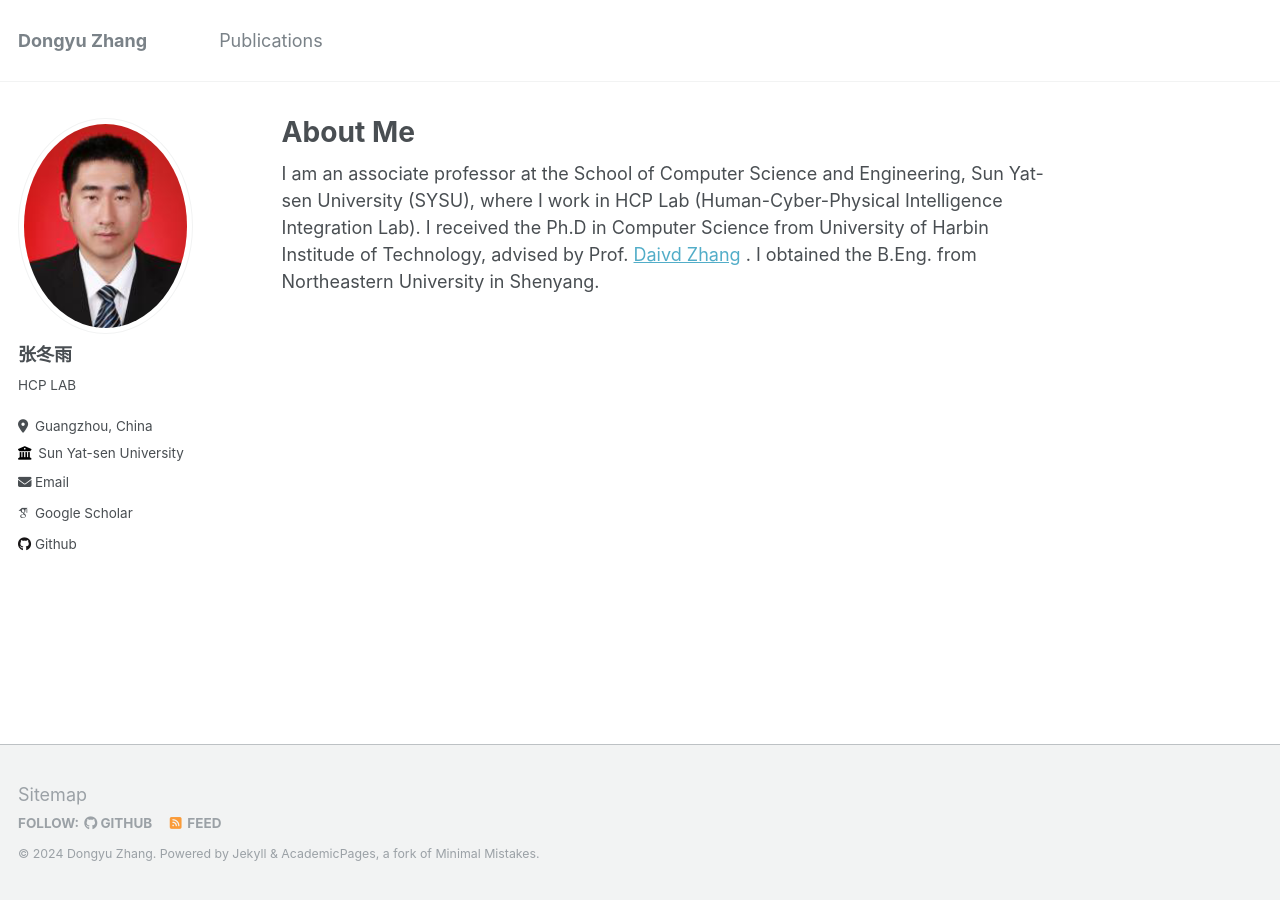
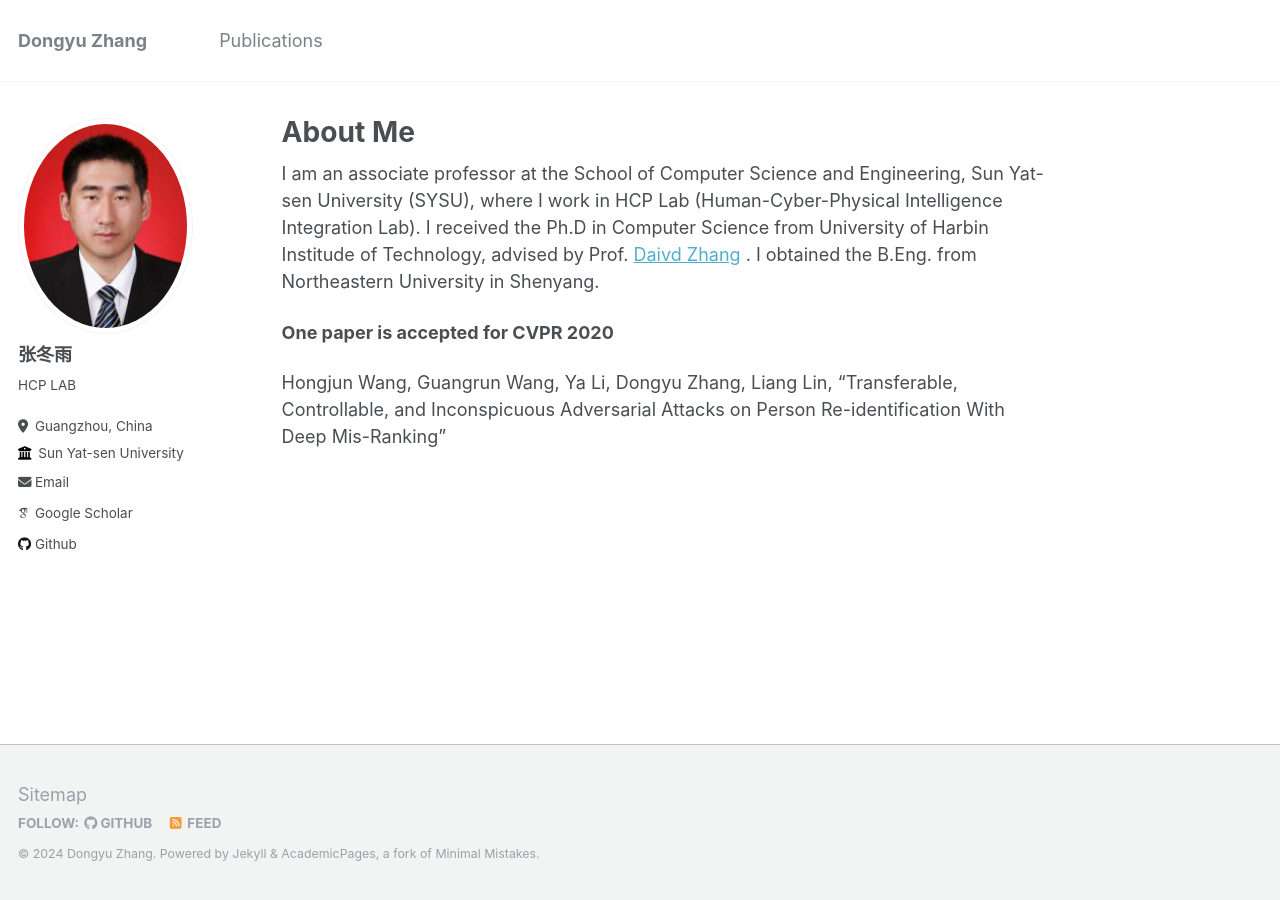
Before and after one commit to cszhangdy/cszhangdy.github.io, a Jekyll site: the page built from _pages/about.md, in a window 1280 px wide. Built offline with Jekyll 4.4.1, drawn with Linux system fonts in a browser that asks for light colours; some web fonts are replaced.

Commit message:
Update about.md

```diff
--- a/_pages/about.md
+++ b/_pages/about.md
@@ -8,3 +8,8 @@
 ---
 
 I am an associate professor  at the School of Computer Science and Engineering, Sun Yat-sen University (SYSU), where I work in HCP Lab (Human-Cyber-Physical Intelligence Integration Lab). I received the Ph.D in Computer Science from University of Harbin Institude of Technology, advised by Prof. [Daivd Zhang](https://www4.comp.polyu.edu.hk/~csdzhang/) . I obtained the B.Eng. from Northeastern University in Shenyang.
+
+
+**One paper is accepted for CVPR 2020**
+
+Hongjun Wang, Guangrun Wang, Ya Li, Dongyu Zhang, Liang Lin, "Transferable, Controllable, and Inconspicuous Adversarial Attacks on Person Re-identification With Deep Mis-Ranking"
```
